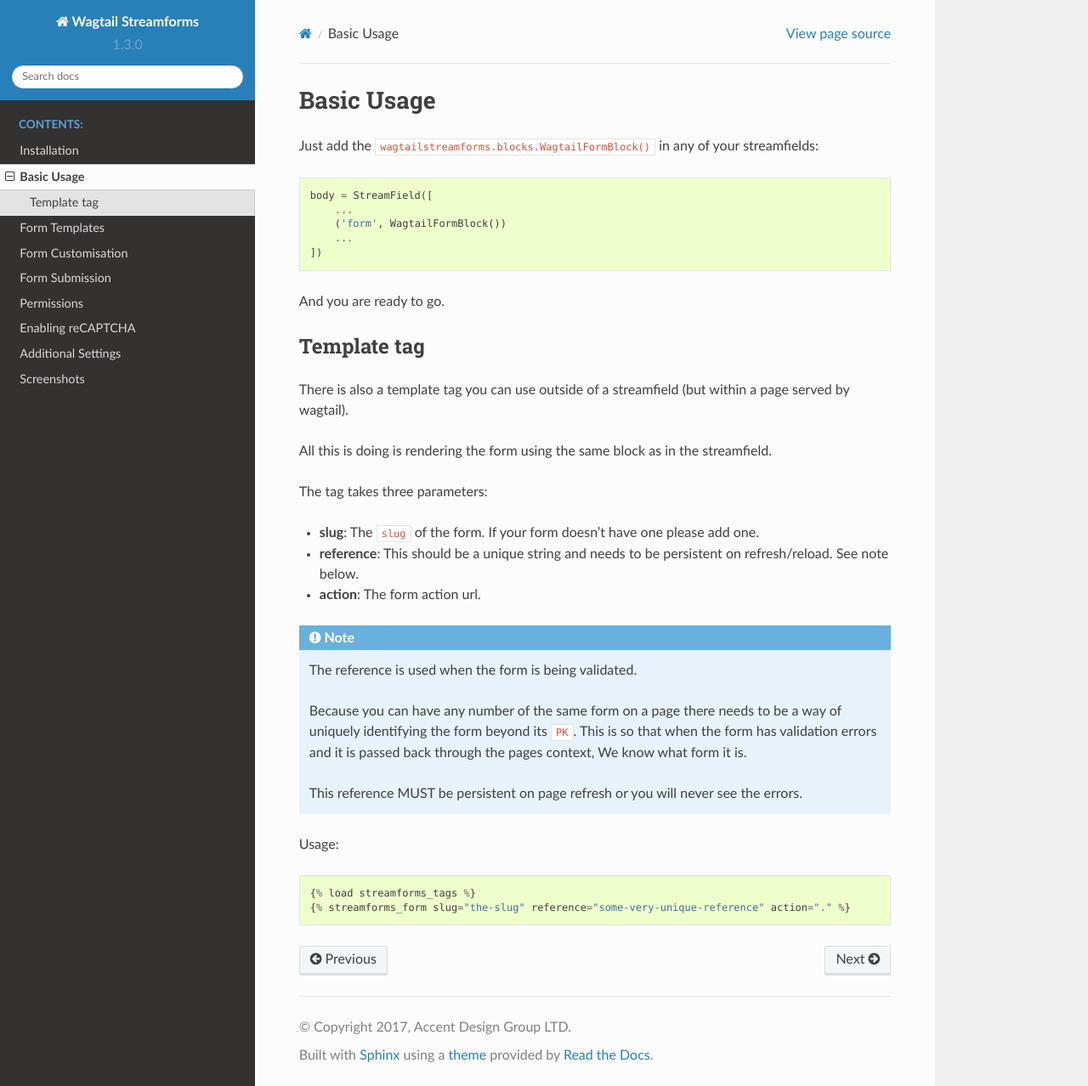
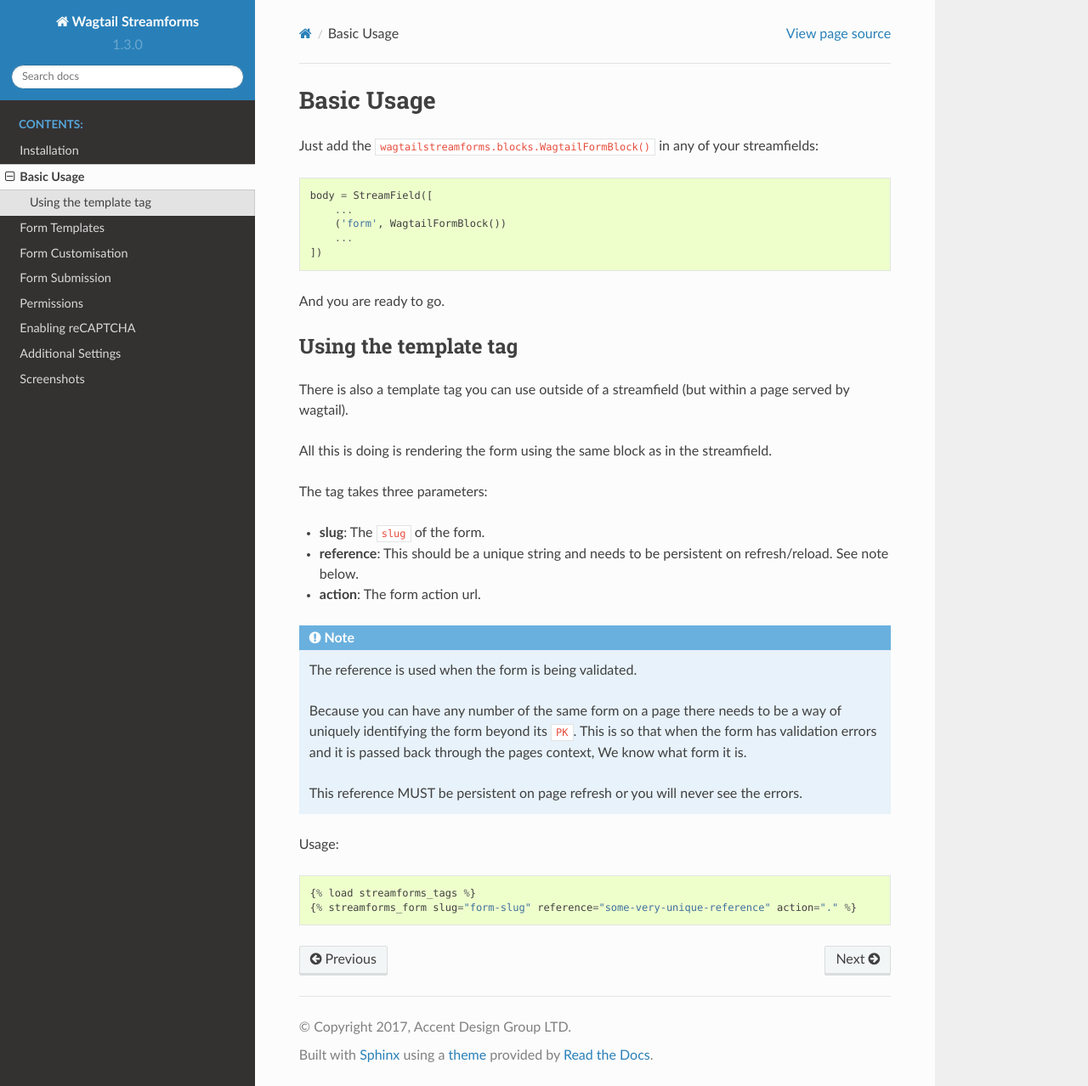
Before and after one commit to labd/wagtailstreamforms, a Sphinx documentation site: the page built from docs/usage.rst, in a window 1280 px wide and 1278 px high. Shown: the whole window at 85% size. Built offline with Sphinx 7.4.7 and the Read the Docs theme 2.0.0, drawn with Linux system fonts in a browser that asks for light colours.

Commit message:
tweak docs

```diff
--- a/docs/usage.rst
+++ b/docs/usage.rst
@@ -13,8 +13,8 @@ Just add the ``wagtailstreamforms.blocks.WagtailFormBlock()`` in any of your str
 
 And you are ready to go.
 
-Template tag
-------------
+Using the template tag
+----------------------
 
 There is also a template tag you can use outside of a streamfield (but within a page served by wagtail).
 
@@ -22,7 +22,7 @@ All this is doing is rendering the form using the same block as in the streamfie
 
 The tag takes three parameters:
 
-* **slug**: The ``slug`` of the form. If your form doesn't have one please add one.
+* **slug**: The ``slug`` of the form.
 * **reference**: This should be a unique string and needs to be persistent on refresh/reload. See note below.
 * **action**: The form action url.
 
@@ -38,4 +38,4 @@ Usage:
 ::
 
     {% load streamforms_tags %}
-    {% streamforms_form slug="the-slug" reference="some-very-unique-reference" action="." %}
+    {% streamforms_form slug="form-slug" reference="some-very-unique-reference" action="." %}
```
